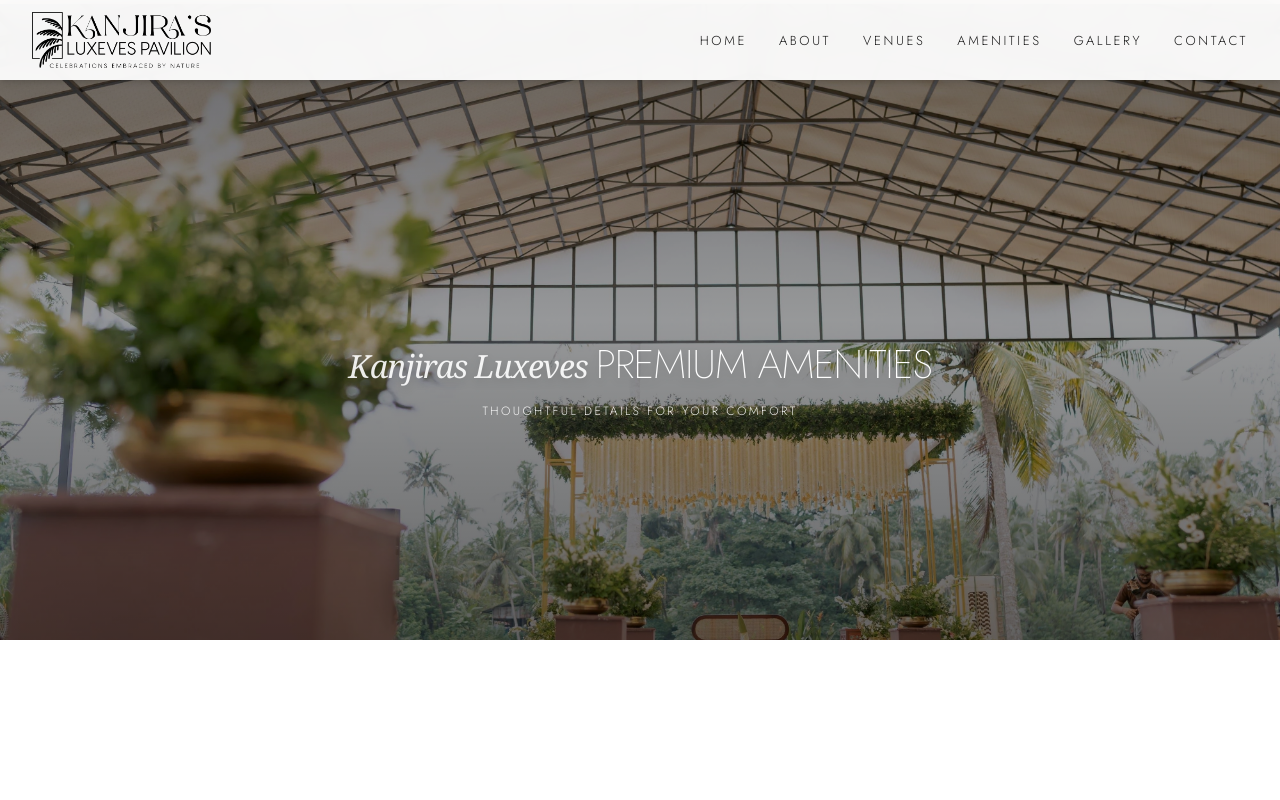
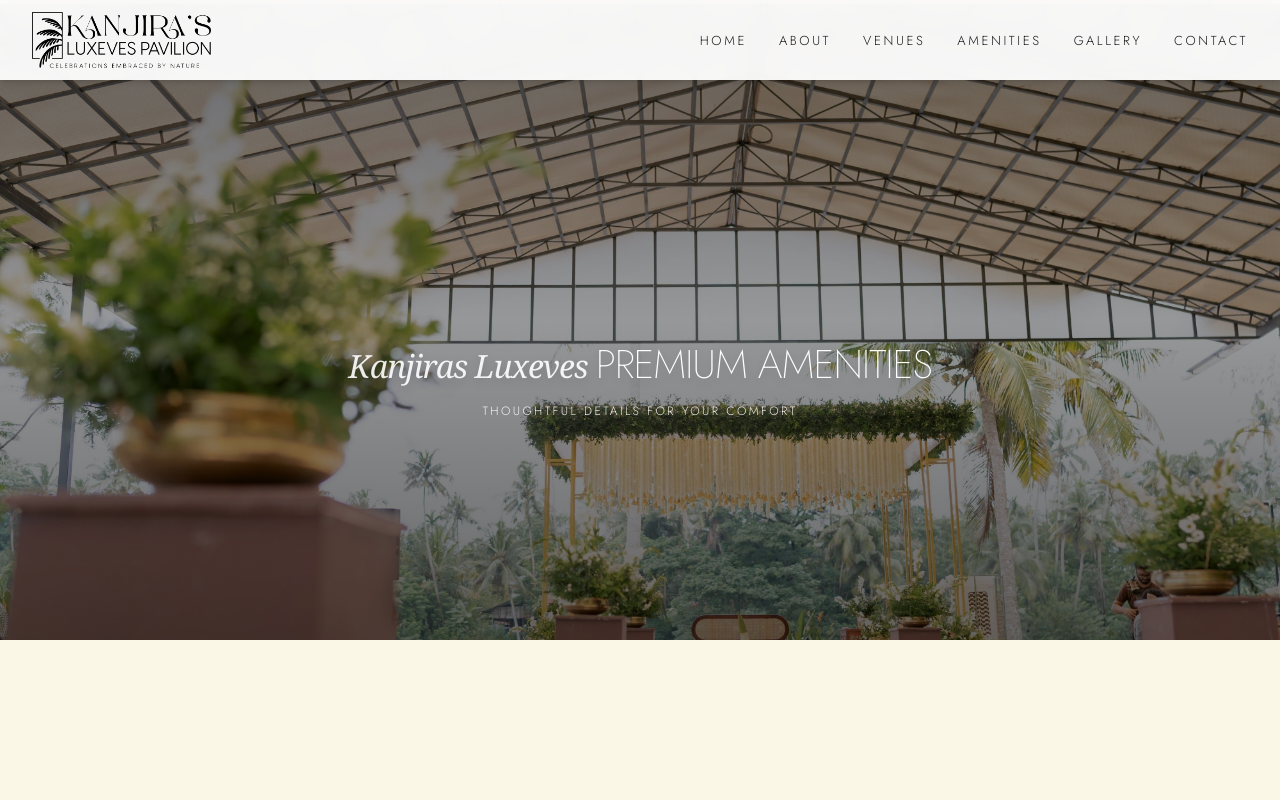
Before and after one commit to Krishnadasks28/kanjiraspavilion, a React (Vite) app: page /amenities in a window 1280 px wide. Shown: the top 800 px of the page. Built offline with nearby package versions, Linux system fonts and the light colour scheme.

Commit message:
bg color change

```diff
--- a/src/app/components/AboutSection.tsx
+++ b/src/app/components/AboutSection.tsx
@@ -18,7 +18,7 @@
     <section
       id="about"
       ref={ref}
-      className="py-10 md:py-20 px-4 sm:px-6 lg:px-8 bg-white overflow-hidden"
+      className="py-10 md:py-20 px-4 sm:px-6 lg:px-8 bg-background overflow-hidden"
     >
       <div className="max-w-7xl mx-auto flex flex-col md:flex-row gap-1 lg:gap-20">
         {/* Left Column: Headings */}
--- a/src/app/components/AmenitiesSection.tsx
+++ b/src/app/components/AmenitiesSection.tsx
@@ -48,7 +48,7 @@
       <section
         id="amenities"
         ref={ref}
-        className="py-20 md:py-48 px-4 sm:px-6 lg:px-8 bg-white"
+        className="py-20 md:py-48 px-4 sm:px-6 lg:px-8 bg-background"
       >
         <div className="max-w-7xl mx-auto">
           {/* Section Header */}
@@ -99,7 +99,7 @@
     <section
       id="amenities"
       ref={ref}
-      className="py-32 md:py-48 px-4 sm:px-6 lg:px-8 bg-white overflow-hidden"
+      className="py-32 md:py-48 px-4 sm:px-6 lg:px-8 bg-background overflow-hidden"
     >
       <div className="max-w-7xl mx-auto">
         {/* Section Header */}
--- a/src/app/components/LocationSection.tsx
+++ b/src/app/components/LocationSection.tsx
@@ -11,7 +11,7 @@
     <section
       id="location"
       ref={ref}
-      className="py-15 md:py-20 px-4 sm:px-6 lg:px-8 bg-white"
+      className="py-15 md:py-20 px-4 sm:px-6 lg:px-8 bg-background"
     >
       <div className="max-w-7xl mx-auto">
         {/* Section Header */}
--- a/src/styles/theme.css
+++ b/src/styles/theme.css
@@ -2,17 +2,17 @@
 
 :root {
   --font-size: 16px;
-  --background: #F8F7F5;
+  --background: #FAF7E6;
   --foreground: #1A1A1A;
   --card: #FFFFFF;
   --card-foreground: #1A1A1A;
   --popover: #FFFFFF;
   --popover-foreground: #1A1A1A;
   --primary: #1A1A1A;
-  --primary-foreground: #F8F7F5;
-  --secondary: #F0EDE8;
+  --primary-foreground: #FAF7E6;
+  --secondary: #F2EDD5;
   --secondary-foreground: #1A1A1A;
-  --muted: #EAE7E2;
+  --muted: #E8E2C8;
   --muted-foreground: #6F6F6F;
   --accent: #8C7B6E;
   --accent-foreground: #FFFFFF;
@@ -41,8 +41,8 @@
   --sidebar-ring: #8C7B6E;
 
   /* Editorial design system */
-  --off-white: #F8F7F5;
-  --beige: #F0EDE8;
+  --off-white: #FAF7E6;
+  --beige: #F2EDD5;
   --charcoal: #1A1A1A;
   --warm-grey: #6F6F6F;
   --light-grey: #A8A8A8;
@@ -51,7 +51,7 @@
   --divider: rgba(26, 26, 26, 0.1);
 
   /* Legacy brand variables for compatibility */
-  --ivory: #F8F7F5;
+  --ivory: #FAF7E6;
   --green-dark: #1A1A1A;
   --green-medium: #3A3A3A;
   --gold: #C4B09A;
```
